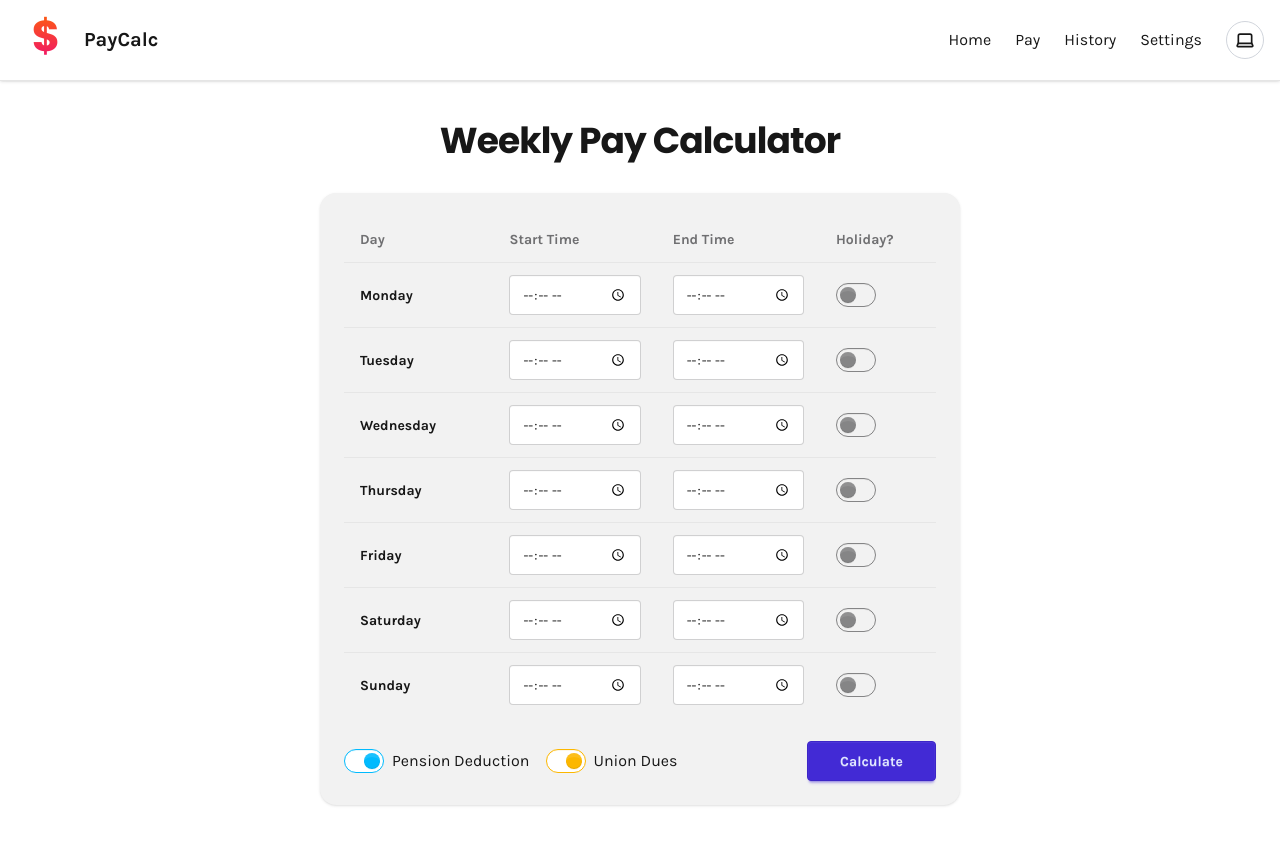
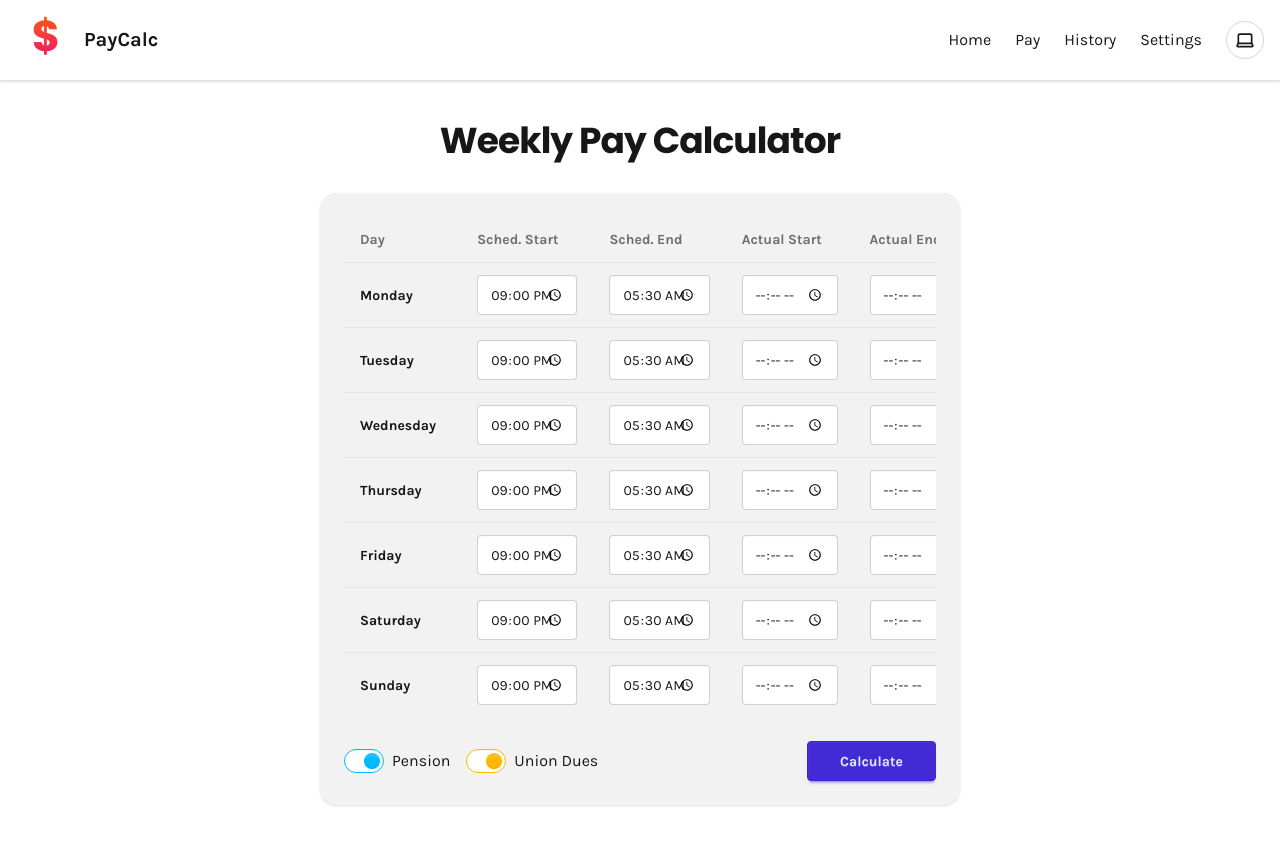
Before and after one commit to RW2023/pay-calculator, a Next.js app: page /pay in a window 1280 px wide. Built offline with nearby package versions, Linux system fonts and the light colour scheme.

Commit message:
feat(WeeklyPayForm): enhance form structure and input handling for improved time tracking and accessibility feat(payUtils): refactor DayEntry interface and calculateHours function for better handling of shifts and pay calculations

```diff
--- a/src/components/WeeklyPayForm.tsx
+++ b/src/components/WeeklyPayForm.tsx
@@ -1,16 +1,11 @@
 'use client';
 
 import { useState } from 'react';
+import type { DayEntry } from '@/lib/payUtils'; // <-- adjust import path if needed
 
 const DAYS = [
     "Monday", "Tuesday", "Wednesday", "Thursday", "Friday", "Saturday", "Sunday"
 ];
-
-type DayEntry = {
-    startTime: string;
-    endTime: string;
-    isHoliday: boolean;
-};
 
 type WeeklyPayFormProps = {
     onSubmit: (values: {
@@ -23,9 +18,14 @@ type WeeklyPayFormProps = {
 export default function WeeklyPayForm({ onSubmit }: WeeklyPayFormProps) {
     const [days, setDays] = useState<DayEntry[]>(
         DAYS.map(() => ({
-            startTime: '',
-            endTime: '',
+            scheduledStart: '21:00',
+            scheduledEnd: '05:30',
+            actualStart: '',
+            actualEnd: '',
+            lunchTaken: true,
             isHoliday: false,
+            isBump: false,
+            lieuHoursUsed: 0,
         }))
     );
     const [hasPension, setHasPension] = useState(true);
@@ -41,78 +41,172 @@ export default function WeeklyPayForm({ onSubmit }: WeeklyPayFormProps) {
             aria-label="Weekly Pay Input Form"
         >
             <div className="overflow-x-auto">
-                <table className="table w-full min-w-[600px]">
+                <table className="table w-full min-w-[1050px]">
                     <thead>
                         <tr>
-                            <th className="text-left">Day</th>
-                            <th className="text-left">Start Time</th>
-                            <th className="text-left">End Time</th>
-                            <th className="text-left">Holiday?</th>
+                            <th>Day</th>
+                            <th>Sched. Start</th>
+                            <th>Sched. End</th>
+                            <th>Actual Start</th>
+                            <th>Actual End</th>
+                            <th>Lunch?</th>
+                            <th>Holiday?</th>
+                            <th>BUMP?</th>
+                            <th>Lieu Used (hrs)</th>
                         </tr>
                     </thead>
                     <tbody>
                         {DAYS.map((label, idx) => {
-                            const day = days[idx] ?? { startTime: '', endTime: '', isHoliday: false };
+                            const day = days[idx] ?? {
+                                scheduledStart: '',
+                                scheduledEnd: '',
+                                actualStart: '',
+                                actualEnd: '',
+                                lunchTaken: true,
+                                isHoliday: false,
+                                isBump: false,
+                                lieuHoursUsed: 0,
+                            };
                             return (
                                 <tr key={label}>
                                     <td className="font-semibold">{label}</td>
                                     <td>
-                                        <label htmlFor={`start-${label}`} className="sr-only">
-                                            {label} Start Time
-                                        </label>
                                         <input
-                                            id={`start-${label}`}
+                                        title='Scheduled Start Time'
                                             type="time"
                                             className="input input-bordered w-full"
-                                            value={day.startTime}
-                                            placeholder="Start"
-                                            title={`${label} Start Time`}
+                                            value={day?.scheduledStart ?? ''}
                                             onChange={e =>
                                                 setDays(prev =>
                                                     prev.map((d, i) =>
-                                                        i === idx ? { ...d, startTime: e.target.value } : d
+                                                        i === idx
+                                                            ? { ...d, scheduledStart: e.target.value }
+                                                            : d
                                                     )
                                                 )
                                             }
                                         />
                                     </td>
                                     <td>
-                                        <label htmlFor={`end-${label}`} className="sr-only">
-                                            {label} End Time
-                                        </label>
                                         <input
-                                            id={`end-${label}`}
+                                        title='Scheduled End Time'
                                             type="time"
                                             className="input input-bordered w-full"
-                                            value={day.endTime}
-                                            placeholder="End"
-                                            title={`${label} End Time`}
+                                            value={day?.scheduledEnd ?? ''}
                                             onChange={e =>
                                                 setDays(prev =>
                                                     prev.map((d, i) =>
-                                                        i === idx ? { ...d, endTime: e.target.value } : d
+                                                        i === idx
+                                                            ? { ...d, scheduledEnd: e.target.value }
+                                                            : d
                                                     )
                                                 )
                                             }
                                         />
                                     </td>
                                     <td>
-                                        <label htmlFor={`holiday-${label}`} className="sr-only">
-                                            {label} Holiday
-                                        </label>
                                         <input
-                                            id={`holiday-${label}`}
+                                            type="time"
+                                            className="input input-bordered w-full"
+                                            value={day?.actualStart ?? ''}
+                                            onChange={e =>
+                                                setDays(prev =>
+                                                    prev.map((d, i) =>
+                                                        i === idx
+                                                            ? { ...d, actualStart: e.target.value }
+                                                            : d
+                                                    )
+                                                )
+                                            }
+                                            placeholder="--:--"
+                                        />
+                                    </td>
+                                    <td>
+                                        <input
+                                            type="time"
+                                            className="input input-bordered w-full"
+                                            value={day?.actualEnd ?? ''}
+                                            onChange={e =>
+                                                setDays(prev =>
+                                                    prev.map((d, i) =>
+                                                        i === idx
+                                                            ? { ...d, actualEnd: e.target.value }
+                                                            : d
+                                                    )
+                                                )
+                                            }
+                                            placeholder="--:--"
+                                        />
+                                    </td>
+                                    <td>
+                                        <input
+                                            type="checkbox"
+                                            className="toggle toggle-info"
+                                            checked={day.lunchTaken}
+                                            onChange={e =>
+                                                setDays(prev =>
+                                                    prev.map((d, i) =>
+                                                        i === idx
+                                                            ? { ...d, lunchTaken: e.target.checked }
+                                                            : d
+                                                    )
+                                                )
+                                            }
+                                            title="Lunch taken (deduct 0.5h)"
+                                        />
+                                    </td>
+                                    <td>
+                                        <input
                                             type="checkbox"
                                             className="toggle toggle-success"
                                             checked={day.isHoliday}
-                                            title={`${label} is Holiday`}
                                             onChange={e =>
                                                 setDays(prev =>
                                                     prev.map((d, i) =>
-                                                        i === idx ? { ...d, isHoliday: e.target.checked } : d
+                                                        i === idx
+                                                            ? { ...d, isHoliday: e.target.checked }
+                                                            : d
                                                     )
                                                 )
                                             }
+                                            title="Holiday (time & half + Lieu day)"
+                                        />
+                                    </td>
+                                    <td>
+                                        <input
+                                            type="checkbox"
+                                            className="toggle toggle-warning"
+                                            checked={day.isBump}
+                                            onChange={e =>
+                                                setDays(prev =>
+                                                    prev.map((d, i) =>
+                                                        i === idx
+                                                            ? { ...d, isBump: e.target.checked }
+                                                            : d
+                                                    )
+                                                )
+                                            }
+                                            title="BUMP (pay to full scheduled shift if ended early)"
+                                        />
+                                    </td>
+                                    <td>
+                                        <input
+                                            type="number"
+                                            className="input input-bordered w-16"
+                                            min={0}
+                                            max={8}
+                                            step={0.25}
+                                            value={day.lieuHoursUsed}
+                                            onChange={e =>
+                                                setDays(prev =>
+                                                    prev.map((d, i) =>
+                                                        i === idx
+                                                            ? { ...d, lieuHoursUsed: Math.max(0, Number(e.target.value) || 0) }
+                                                            : d
+                                                    )
+                                                )
+                                            }
+                                            title="Lieu/Sick Hours Used"
                                         />
                                     </td>
                                 </tr>
@@ -123,25 +217,21 @@ export default function WeeklyPayForm({ onSubmit }: WeeklyPayFormProps) {
             </div>
             {/* Deductions toggles */}
             <div className="flex flex-col sm:flex-row gap-4 items-start sm:items-center">
-                <label className="flex items-center gap-2 font-medium" htmlFor="pension-toggle">
+                <label className="flex items-center gap-2 font-medium">
                     <input
-                        id="pension-toggle"
                         type="checkbox"
                         className="toggle toggle-info"
                         checked={hasPension}
                         onChange={e => setHasPension(e.target.checked)}
-                        title="Apply Pension Deduction"
                     />
-                    Pension Deduction
+                    Pension
                 </label>
-                <label className="flex items-center gap-2 font-medium" htmlFor="union-toggle">
+                <label className="flex items-center gap-2 font-medium">
                     <input
-                        id="union-toggle"
                         type="checkbox"
                         className="toggle toggle-warning"
                         checked={hasUnionDues}
                         onChange={e => setHasUnionDues(e.target.checked)}
-                        title="Apply Union Dues"
                     />
                     Union Dues
                 </label>
--- a/src/lib/payUtils.ts
+++ b/src/lib/payUtils.ts
@@ -1,119 +1,176 @@
 // lib/payUtils.ts
 
-// Robust utility to handle overnight shifts (e.g. 9pm–5:30am next day)
-export function calculateHours(start: string, end: string): number {
-    if (!start || !end || !start.includes(':') || !end.includes(':')) return 0;
-
-    const [startHRaw, startMRaw] = start?.split?.(':') ?? [];
-    const [endHRaw, endMRaw] = end?.split?.(':') ?? [];
-
-    const safeNum = (n: unknown) => {
-      const x = Number(n);
-      return Number.isFinite(x) ? x : 0;
-    };
-
-    const startH = safeNum(startHRaw);
-    const startM = safeNum(startMRaw);
-    const endH = safeNum(endHRaw);
-    const endM = safeNum(endMRaw);
-
-    const startTotal = startH + startM / 60;
-    const endTotal = endH + endM / 60;
-    let diff = endTotal - startTotal;
-    if (diff < 0) diff += 24;
-    return Math.max(0, Math.round(diff * 100) / 100);
+// ---- Types ----
+export interface DayEntry {
+    scheduledStart: string;
+    scheduledEnd: string;
+    actualStart: string;
+    actualEnd: string;
+    lunchTaken: boolean;
+    isHoliday: boolean;
+    isBump: boolean;
+    lieuHoursUsed: number;
 }
 
-  // ---- Types for each day's input ----
-  export interface DayEntry {
-    startTime: string;  // "21:00"
-    endTime: string;    // "05:30"
-    isHoliday: boolean;
-  }
-
-  // Week input
 export interface WeeklyPayInput {
     days: DayEntry[];
     hasPension: boolean;
     hasUnionDues: boolean;
 }
 
-  // Result type for each day
 export interface DayPay {
     day: string;
-    hours: number;
+    hoursWorked: number;
+    paidHours: number;
     regularPay: number;
     overtimePay: number;
     holidayPay: number;
+    lieuPay: number;
+    bumpPay: number;
     isHoliday: boolean;
+    isBump: boolean;
+    lieuHoursUsed: number;
 }
 
-  // Aggregated week result
 export interface WeeklyPayResult {
     days: DayPay[];
     totals: {
         regularPay: number;
         overtimePay: number;
         holidayPay: number;
+        lieuPay: number;
+        bumpPay: number;
         pensionDeducted: number;
         unionDuesDeducted: number;
+        federalTax: number;
+        ei: number;
+        cpp: number;
         netPay: number;
         totalHours: number;
-      lieuDays: number;
+        lieuDaysAccrued: number;
+        grossPay: number;
     };
 }
 
-  // Robust env var parsing (fallback if unset or not a number)
-  function safeEnvNum(name: string, fallback: number): number {
-    const val = Number(process.env[name]);
-    return Number.isFinite(val) && !Number.isNaN(val) ? val : fallback;
+// --- Calculation helpers ---
+// Safely parse time like "21:00" to float, never NaN/undefined.
+function parseTime(str: string): number {
+    if (!str || typeof str !== "string" || !str.includes(":")) return 0;
+    const [h, m] = str.split(":");
+    const hours = Number.parseInt(h ?? "0", 10);
+    const mins = Number.parseInt(m ?? "0", 10);
+    return (Number.isFinite(hours) ? hours : 0) + (Number.isFinite(mins) ? mins : 0) / 60;
 }
 
-  const REGULAR_RATE = safeEnvNum('REGULAR_RATE', 25);
-  const PENSION_BIWEEKLY = safeEnvNum('PENSION_BIWEEKLY', 60);
-  const UNION_DUES_BIWEEKLY = safeEnvNum('UNION_DUES_BIWEEKLY', 40);
+// Calculate duration between times, handling overnight shifts.
+export function calculateHours(start: string, end: string): number {
+    const startTotal = parseTime(start);
+    const endTotal = parseTime(end);
+    let diff = endTotal - startTotal;
+    if (diff < 0) diff += 24;
+    return Math.max(0, Math.round(diff * 100) / 100);
+}
 
+// --- Constants for rates (2024, Ontario Canada, or user provided) ---
+const REGULAR_RATE = 32.50; // Your base hourly rate
+const OVERTIME_RATE = REGULAR_RATE * 1.5;
+const HOLIDAY_RATE = REGULAR_RATE * 1.5;
+
+const PENSION_BIWEEKLY = 103.79;
+const UNION_DUES_BIWEEKLY = 0; // Update if your union takes dues
+
+const EI_RATE = 0.0166;
+const CPP_RATE = 0.0595;
+const TAX_RATE_EST = 0.20; // Estimate for most weekly payslips (federal+provincial, varies in reality!)
+
+// --- Main calculation ---
 export function calculateWeeklyPay(input: WeeklyPayInput): WeeklyPayResult {
     let regularPay = 0;
     let overtimePay = 0;
     let holidayPay = 0;
+    let lieuPay = 0;
+    let bumpPay = 0;
     let totalHours = 0;
-    let lieuDays = 0;
+    let lieuDaysAccrued = 0;
 
-    // Always use 7 days (pad with blanks if short)
     const daysOfWeek = ['Monday','Tuesday','Wednesday','Thursday','Friday','Saturday','Sunday'];
 
     const days: DayPay[] = daysOfWeek.map((label, i) => {
-      const d = input.days[i] ?? { startTime: '', endTime: '', isHoliday: false };
-      const hours = calculateHours(d.startTime, d.endTime);
-      totalHours += hours;
-      let dayRegular = 0, dayOvertime = 0, dayHoliday = 0;
-      const isHoliday = d.isHoliday;
-      if (isHoliday && hours > 0) {
-        // All hours at double-time-and-a-half
-        dayHoliday = hours * REGULAR_RATE * 2.5;
-        lieuDays += 1;
+        const d: DayEntry = input.days[i] ?? {
+            scheduledStart: '21:00',
+            scheduledEnd: '05:30',
+            actualStart: '',
+            actualEnd: '',
+            lunchTaken: true,
+            isHoliday: false,
+            isBump: false,
+            lieuHoursUsed: 0,
+        };
+
+        let hoursWorked = (d.actualStart && d.actualEnd)
+            ? calculateHours(d.actualStart, d.actualEnd)
+            : 0;
+        if (d.lunchTaken) hoursWorked = Math.max(0, hoursWorked - 0.5);
+
+        const scheduledShift = calculateHours(d.scheduledStart, d.scheduledEnd);
+
+        // BUMP: pay up to scheduled if finished early
+        let bumpHours = 0;
+        let paidHours = hoursWorked;
+        if (d.isBump && hoursWorked < scheduledShift) {
+            bumpHours = scheduledShift - hoursWorked;
+            paidHours = scheduledShift;
+        }
+
+        // Lieu payout
+        const dayLieuPay = Number((d.lieuHoursUsed * REGULAR_RATE).toFixed(2));
+
+        // Holiday (all paid hours at holiday rate, accrue 1 lieu day)
+        let dayHolidayPay = 0, dayRegularPay = 0, dayOvertimePay = 0, dayBumpPay = 0;
+        let dayLieuDaysAccrued = 0;
+        if (d.isHoliday && paidHours > 0) {
+            dayHolidayPay = Number((paidHours * HOLIDAY_RATE).toFixed(2));
+            dayLieuDaysAccrued = 1;
         } else {
-        // First 8 hours regular, rest overtime
-        dayRegular = Math.min(hours, 8) * REGULAR_RATE;
-        dayOvertime = Math.max(hours - 8, 0) * REGULAR_RATE * 1.5;
+            // Regular & overtime split
+            dayRegularPay = Number((Math.min(paidHours, 8) * REGULAR_RATE).toFixed(2));
+            dayOvertimePay = Number((Math.max(paidHours - 8, 0) * OVERTIME_RATE).toFixed(2));
+            if (bumpHours > 0) dayBumpPay = Number((bumpHours * REGULAR_RATE).toFixed(2));
         }
-      regularPay += dayRegular;
-      overtimePay += dayOvertime;
-      holidayPay += dayHoliday;
+
+        regularPay += dayRegularPay;
+        overtimePay += dayOvertimePay;
+        holidayPay += dayHolidayPay;
+        lieuPay += dayLieuPay;
+        bumpPay += dayBumpPay;
+        totalHours += paidHours;
+        lieuDaysAccrued += dayLieuDaysAccrued;
+
         return {
             day: label,
-        hours,
-        regularPay: dayRegular,
-        overtimePay: dayOvertime,
-        holidayPay: dayHoliday,
-        isHoliday,
+            hoursWorked,
+            paidHours,
+            regularPay: dayRegularPay,
+            overtimePay: dayOvertimePay,
+            holidayPay: dayHolidayPay,
+            lieuPay: dayLieuPay,
+            bumpPay: dayBumpPay,
+            isHoliday: d.isHoliday,
+            isBump: d.isBump,
+            lieuHoursUsed: d.lieuHoursUsed,
         };
     });
 
-    const pensionDeducted = input.hasPension ? PENSION_BIWEEKLY / 2 : 0;
-    const unionDuesDeducted = input.hasUnionDues ? UNION_DUES_BIWEEKLY / 2 : 0;
-    const netPay = regularPay + overtimePay + holidayPay - pensionDeducted - unionDuesDeducted;
+    const pensionDeducted = input.hasPension ? Number((PENSION_BIWEEKLY / 2).toFixed(2)) : 0;
+    const unionDuesDeducted = input.hasUnionDues ? Number((UNION_DUES_BIWEEKLY / 2).toFixed(2)) : 0;
+
+    const grossPay = regularPay + overtimePay + holidayPay + lieuPay + bumpPay;
+
+    const federalTax = Number((TAX_RATE_EST * grossPay).toFixed(2));
+    const ei = Number((EI_RATE * grossPay).toFixed(2));
+    const cpp = Number((CPP_RATE * grossPay).toFixed(2));
+
+    const netPay = Number((grossPay - pensionDeducted - unionDuesDeducted - federalTax - ei - cpp).toFixed(2));
 
     return {
         days,
@@ -121,11 +178,17 @@ export function calculateHours(start: string, end: string): number {
             regularPay,
             overtimePay,
             holidayPay,
+            lieuPay,
+            bumpPay,
             pensionDeducted,
             unionDuesDeducted,
+            federalTax,
+            ei,
+            cpp,
             netPay,
             totalHours,
-        lieuDays,
+            lieuDaysAccrued,
+            grossPay,
         },
     };
 }
```
Lines whose indentation alone changed are shown as unchanged.
